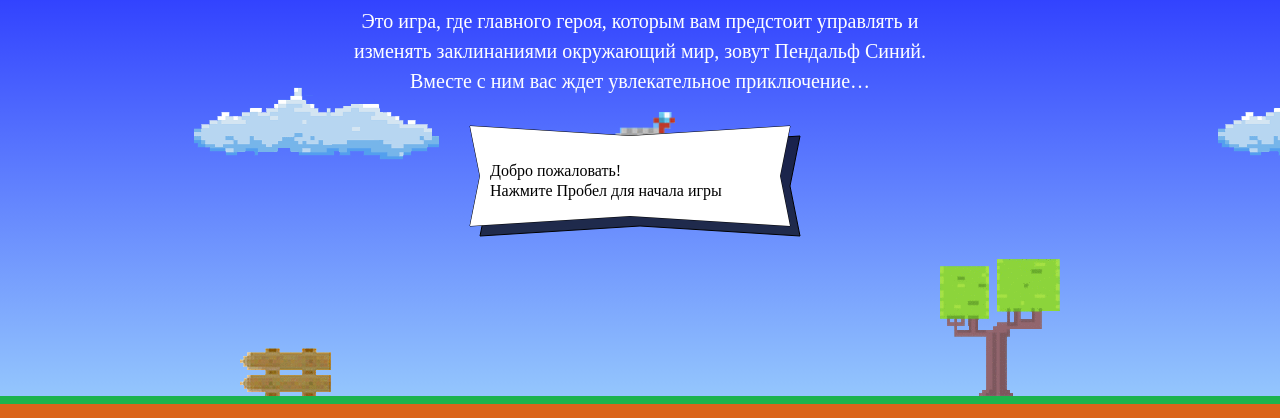
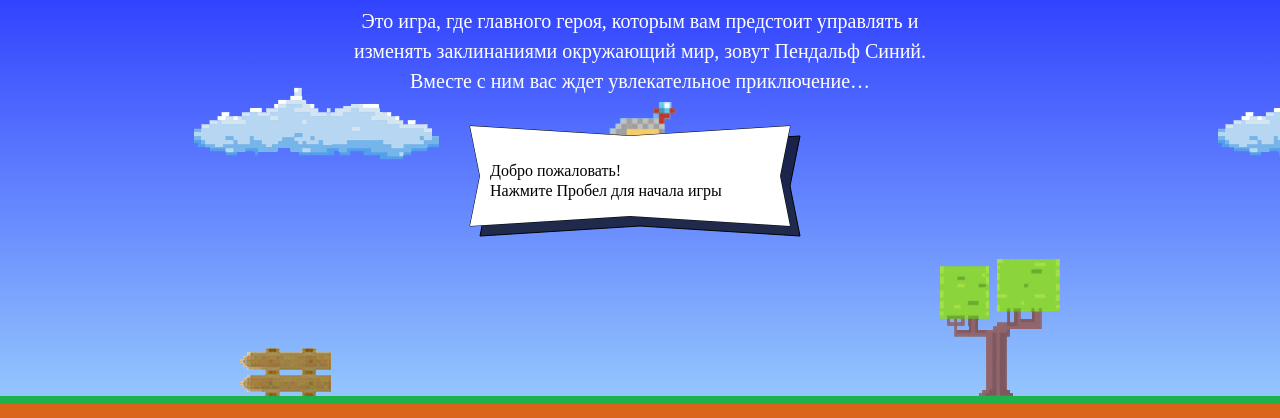
Before and after one commit to m-berdnikov/207597-code-and-magick-19, a website: page index.html in a window 1280 px wide. Shown: the part 203-621 px from the top of the page. Drawn offline with Linux system fonts and the light colour scheme; a web font is replaced by a local one.

Commit message:
update height

```diff
--- a/index.html
+++ b/index.html
@@ -191,10 +191,11 @@
   return 1.337 * wizardWidth;
  };
   var getWizardX = function(width) {
-    return 315;
+    return (350 - wizardWidth/2);
   };
+  console.log (getWizardX)
   var getWizardY = function(height) {
-    return 16;
+    return (100 - 1.337 * wizardWidth);
   };
 </script>
 <script src="js/game.js"></script>
```
